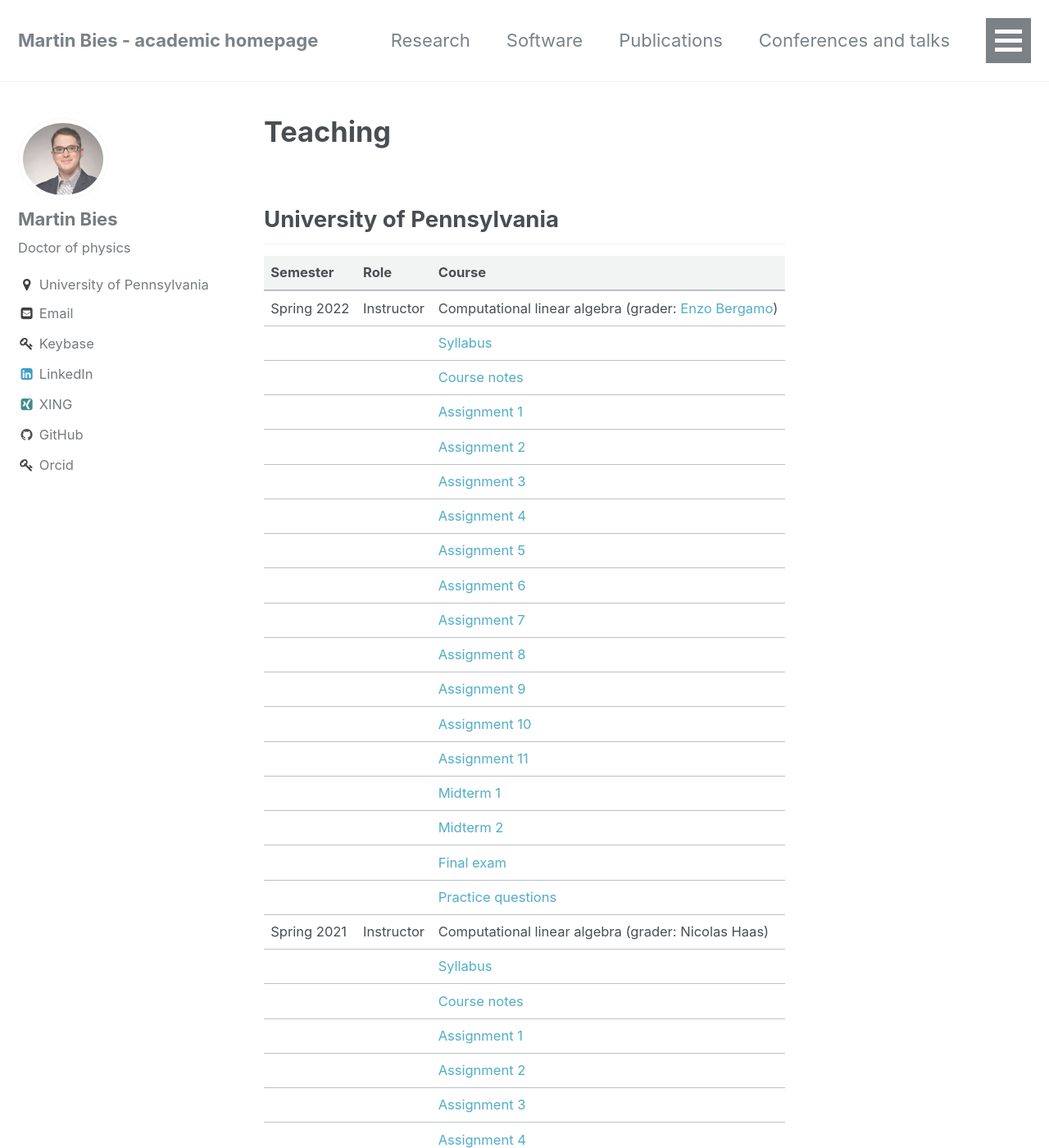
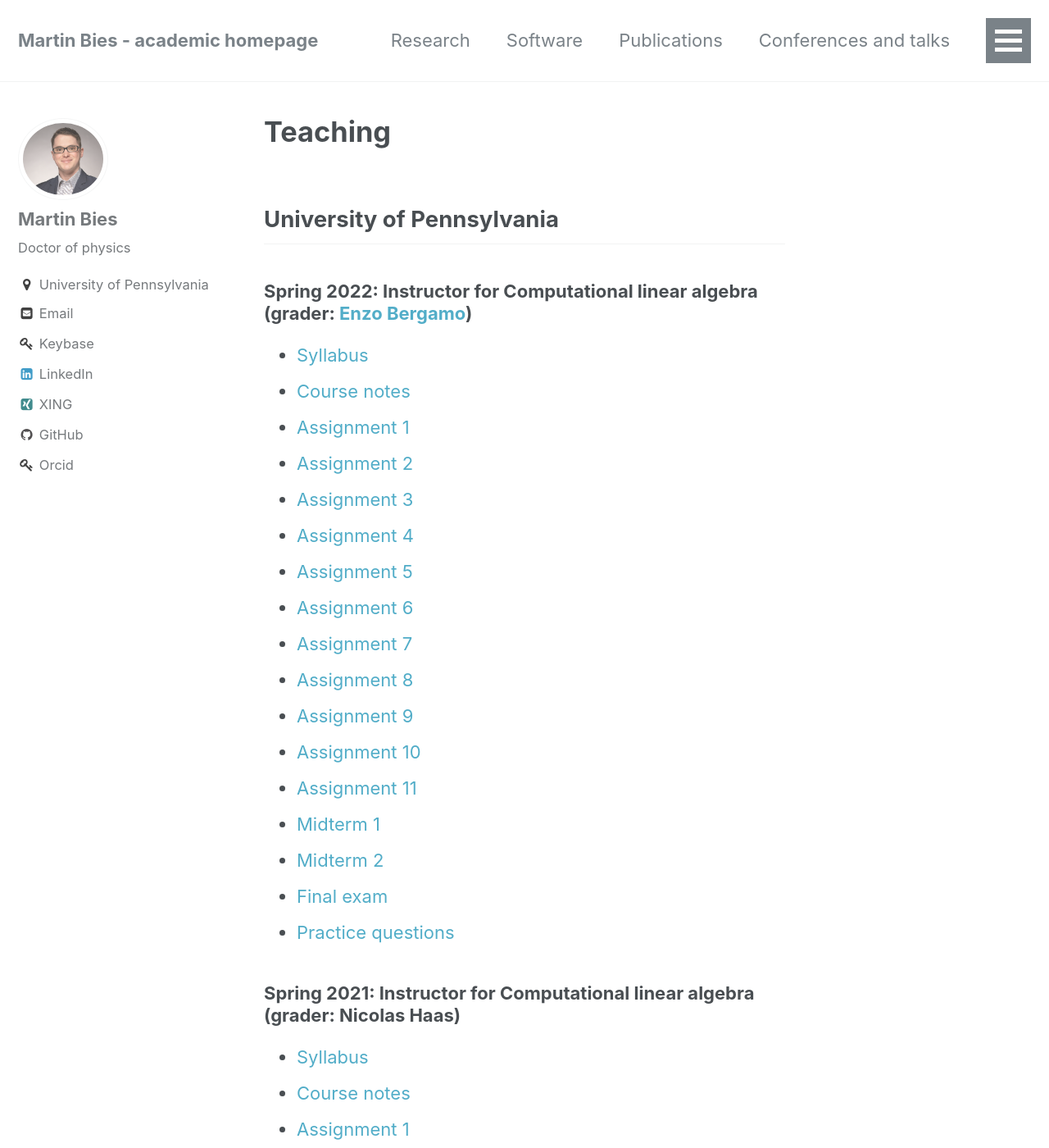
Before and after one commit to MartinBies/MartinBies.github.io, a Jekyll site: the page built from _pages/teaching.md, in a window 1280 px wide and 1400 px high. Shown: the whole window at 82% size. Built offline with Jekyll 4.4.1, drawn with Linux system fonts in a browser that asks for light colours.

Commit message:
Improve looks of teaching page

```diff
--- a/_pages/teaching.md
+++ b/_pages/teaching.md
@@ -8,44 +8,46 @@ permalink: /teaching/
 
 ## University of Pennsylvania
 
- Semester | Role | Course
----------    :|---------- | --------
-   Spring 2022    | Instructor | Computational linear algebra (grader: [Enzo Bergamo](https://www.enzobergamo.com/))
-                  |            | [Syllabus](/2022/Syllabus)
-                  |            | [Course notes](/2022/ComputationalLinearAlgebra-2022.pdf)
-                  |            | [Assignment 1](/2022/Assignment1.pdf)
-                  |            | [Assignment 2](/2022/Assignment2.pdf)
-                  |            | [Assignment 3](/2022/Assignment3.pdf)
-                  |            | [Assignment 4](/2022/Assignment4.pdf)
-                  |            | [Assignment 5](/2022/Assignment5.pdf)
-                  |            | [Assignment 6](/2022/Assignment6.pdf)
-                  |            | [Assignment 7](/2022/Assignment7.pdf)
-                  |            | [Assignment 8](/2022/Assignment8.pdf)
-                  |            | [Assignment 9](/2022/Assignment9.pdf)
-                  |            | [Assignment 10](/2022/Assignment10.pdf)
-                  |            | [Assignment 11](/2022/Assignment11.pdf)
-                  |            | [Midterm 1](/2022/Midterm1.pdf)
-                  |            | [Midterm 2](/2022/Midterm2.pdf)
-                  |            | [Final exam](/2022/FinalExam.pdf)
-                  |            | [Practice questions](/2022/Practice.pdf)
-   Spring 2021    | Instructor | Computational linear algebra (grader: Nicolas Haas)
-                  |            | [Syllabus](/2021/Syllabus.pdf)
-                  |            | [Course notes](/2021/ComputationalLinearAlgebra-2021.pdf)
-                  |            | [Assignment 1](/2021/Assignment1.pdf)
-                  |            | [Assignment 2](/2021/Assignment2.pdf)
-                  |            | [Assignment 3](/2021/Assignment3.pdf)
-                  |            | [Assignment 4](/2021/Assignment4.pdf)
-                  |            | [Assignment 5](/2021/Assignment5.pdf)
-                  |            | [Assignment 6](/2021/Assignment6.pdf)
-                  |            | [Assignment 7](/2021/Assignment7.pdf)
-                  |            | [Assignment 8](/2021/Assignment8.pdf)
-                  |            | [Assignment 9](/2021/Assignment9.pdf)
-                  |            | [Assignment 10](/2021/Assignment10.pdf)
-                  |            | [Assignment 11](/2021/Assignment11.pdf)
-                  |            | [Midterm 1](/2021/Midterm1.pdf)
-                  |            | [Midterm 2](/2021/Midterm2.pdf)
-                  |            | [Final exam](/2021/FinalExam.pdf)
-                  |            | [Practice questions](/2021/Practice.pdf)
+### Spring 2022: Instructor for Computational linear algebra (grader: [Enzo Bergamo](https://www.enzobergamo.com/))
+
+* [Syllabus](/2022/Syllabus)
+* [Course notes](/2022/ComputationalLinearAlgebra-2022.pdf)
+* [Assignment 1](/2022/Assignment1.pdf)
+* [Assignment 2](/2022/Assignment2.pdf)
+* [Assignment 3](/2022/Assignment3.pdf)
+* [Assignment 4](/2022/Assignment4.pdf)
+* [Assignment 5](/2022/Assignment5.pdf)
+* [Assignment 6](/2022/Assignment6.pdf)
+* [Assignment 7](/2022/Assignment7.pdf)
+* [Assignment 8](/2022/Assignment8.pdf)
+* [Assignment 9](/2022/Assignment9.pdf)
+* [Assignment 10](/2022/Assignment10.pdf)
+* [Assignment 11](/2022/Assignment11.pdf)
+* [Midterm 1](/2022/Midterm1.pdf)
+* [Midterm 2](/2022/Midterm2.pdf)
+* [Final exam](/2022/FinalExam.pdf)
+* [Practice questions](/2022/Practice.pdf)
+
+### Spring 2021: Instructor for Computational linear algebra (grader: Nicolas Haas)
+
+* [Syllabus](/2021/Syllabus.pdf)
+* [Course notes](/2021/ComputationalLinearAlgebra-2021.pdf)
+* [Assignment 1](/2021/Assignment1.pdf)
+* [Assignment 2](/2021/Assignment2.pdf)
+* [Assignment 3](/2021/Assignment3.pdf)
+* [Assignment 4](/2021/Assignment4.pdf)
+* [Assignment 5](/2021/Assignment5.pdf)
+* [Assignment 6](/2021/Assignment6.pdf)
+* [Assignment 7](/2021/Assignment7.pdf)
+* [Assignment 8](/2021/Assignment8.pdf)
+* [Assignment 9](/2021/Assignment9.pdf)
+* [Assignment 10](/2021/Assignment10.pdf)
+* [Assignment 11](/2021/Assignment11.pdf)
+* [Midterm 1](/2021/Midterm1.pdf)
+* [Midterm 2](/2021/Midterm2.pdf)
+* [Final exam](/2021/FinalExam.pdf)
+* [Practice questions](/2021/Practice.pdf)
+
 
 ## University of Heidelberg
 
```
